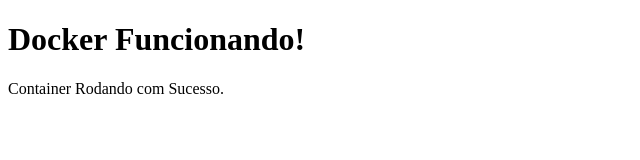
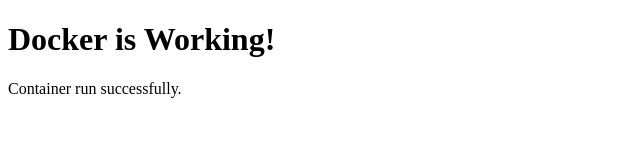
Before and after one commit to eucainapereira/cloud-docker-kubernetes-labs, a plain HTML site: page docker/index.html in a window 1280 px wide. Shown: the whole page, without its empty margins (0-640 px from the left). Drawn offline with Linux system fonts and the light colour scheme.

Commit message:
Update HTML and README

```diff
--- a/docker/index.html
+++ b/docker/index.html
@@ -4,7 +4,7 @@
        <title>Docker Lab</title>
     </head>
     <body>
-       <h1>Docker Funcionando!</h1>
-       <p>Container Rodando com Sucesso.</p>
+       <h1>Docker is Working!</h1>
+       <p>Container run successfully.</p>
     </body>
   </html>
```
Also changed, not shown: 1 other file.
